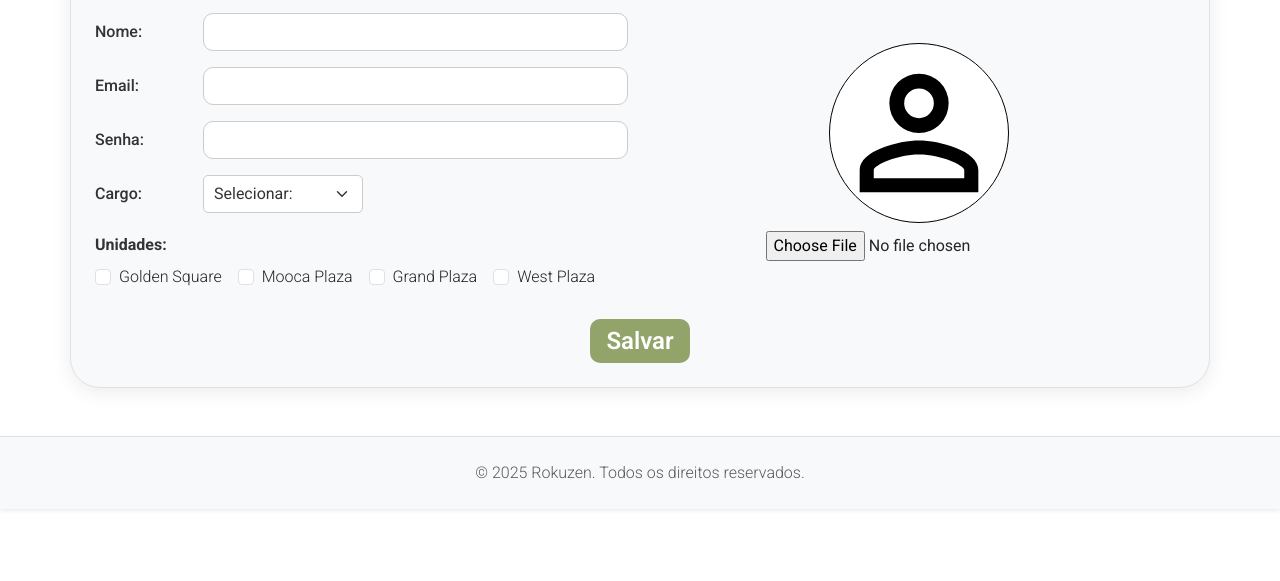
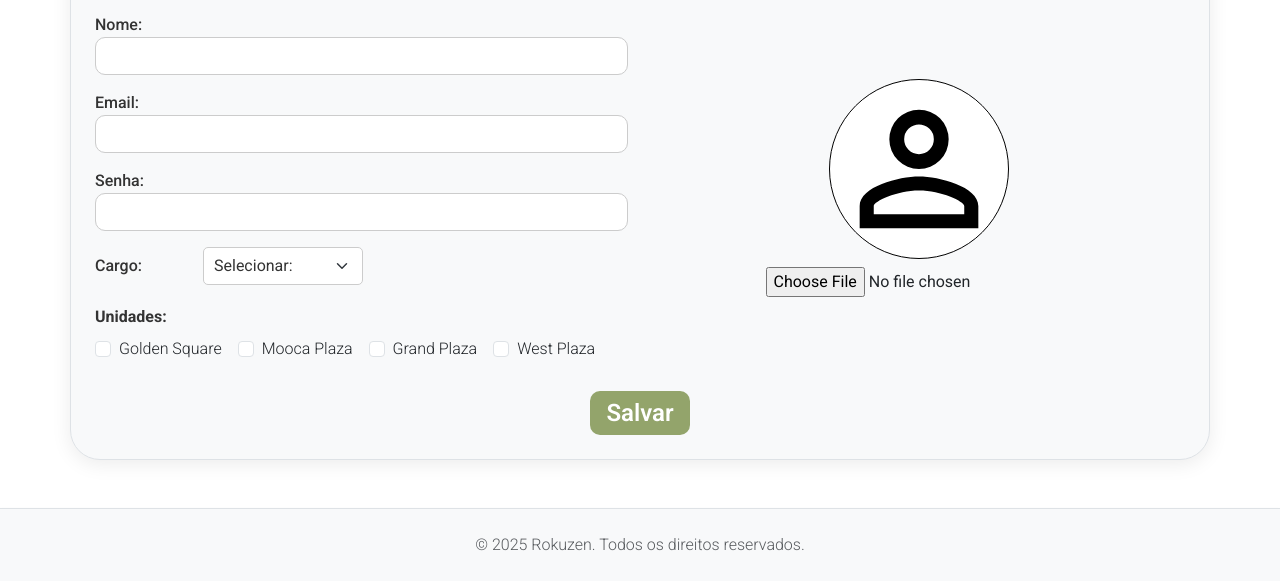
Before and after one commit to Lucca-07/Rokuzen, a website: page src/frontend/cadastro.html in a window 1280 px wide. Shown: the part 282-863 px from the top of the page. Before the commit the page ends 800 px from the top, so only its background shows below. Drawn offline with nearby package versions, Linux system fonts and the light colour scheme; a script that the page names is missing.

Commit message:
style: flex column em labels de nome senha e email

```diff
--- a/src/frontend/cadastro.html
+++ b/src/frontend/cadastro.html
@@ -123,18 +123,18 @@
                 <div class="row g-4">
                     <div class="col-12 col-lg-6 d-flex flex-column justify-content-start gap-3">
 
-                        <div id="nome" class="d-flex align-items-center">
+                        <div id="nome" class="d-flex flex-column">
                             <label for="nomeinput" class="me-2 campos" style="min-width: 100px;">Nome:</label>
                             <input type="text" id="nomeinput" class="form-control" style="font-size: 1rem;"
                                 aria-required="true" aria-describedby="nome">
                         </div>
 
-                        <div id="email" class="d-flex align-items-center">
+                        <div id="email" class="d-flex flex-column">
                             <label for="emailinput" class="me-2 campos" style="min-width: 100px;">Email:</label>
                             <input type="email" id="emailinput" class="form-control" aria-required="true">
                         </div>
 
-                        <div id="senha" class="d-flex align-items-center">
+                        <div id="senha" class="d-flex flex-column">
                             <label for="senhainput" class="me-2 campos" style="min-width: 100px;">Senha:</label>
                             <input type="password" id="senhainput" class="form-control" aria-required="true">
                         </div>
```
